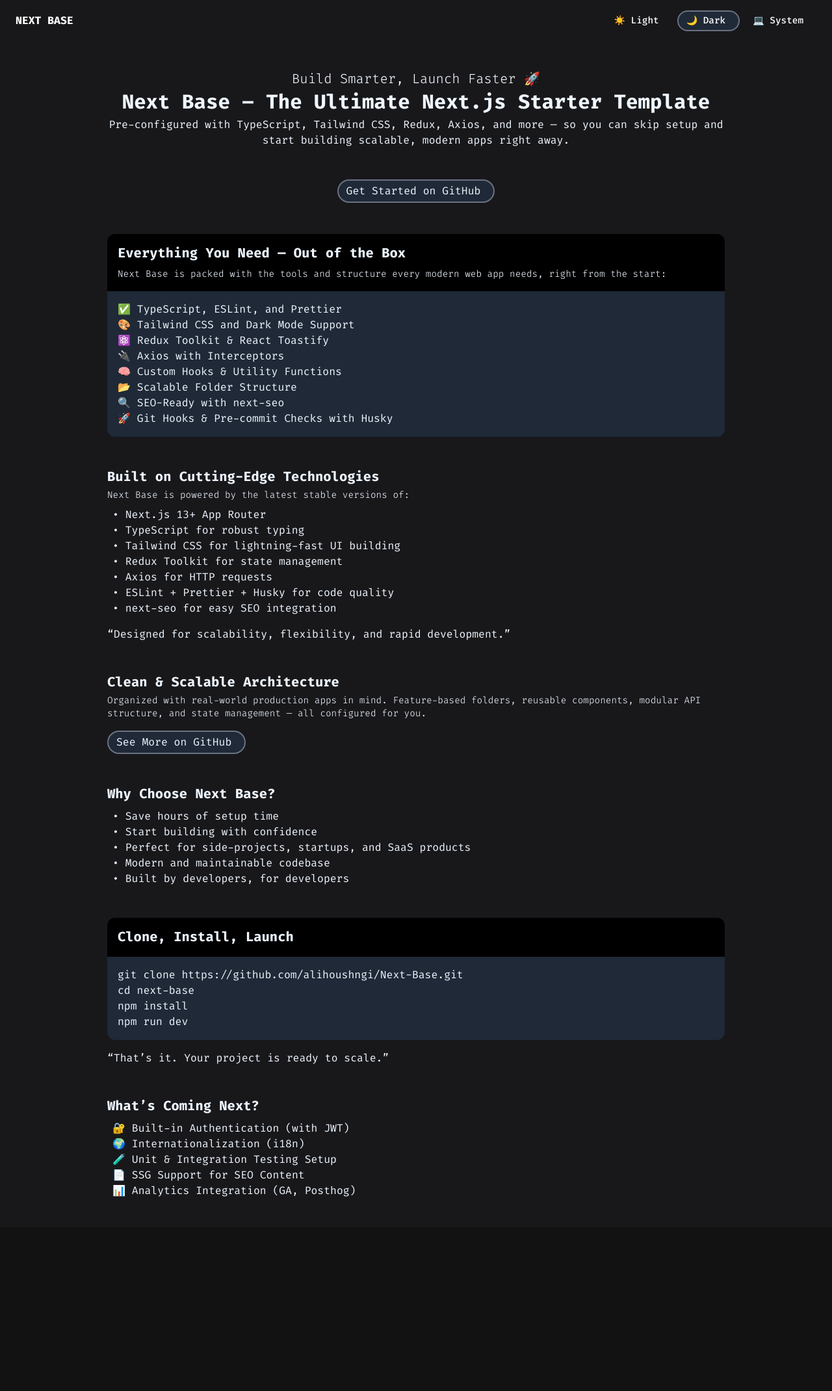
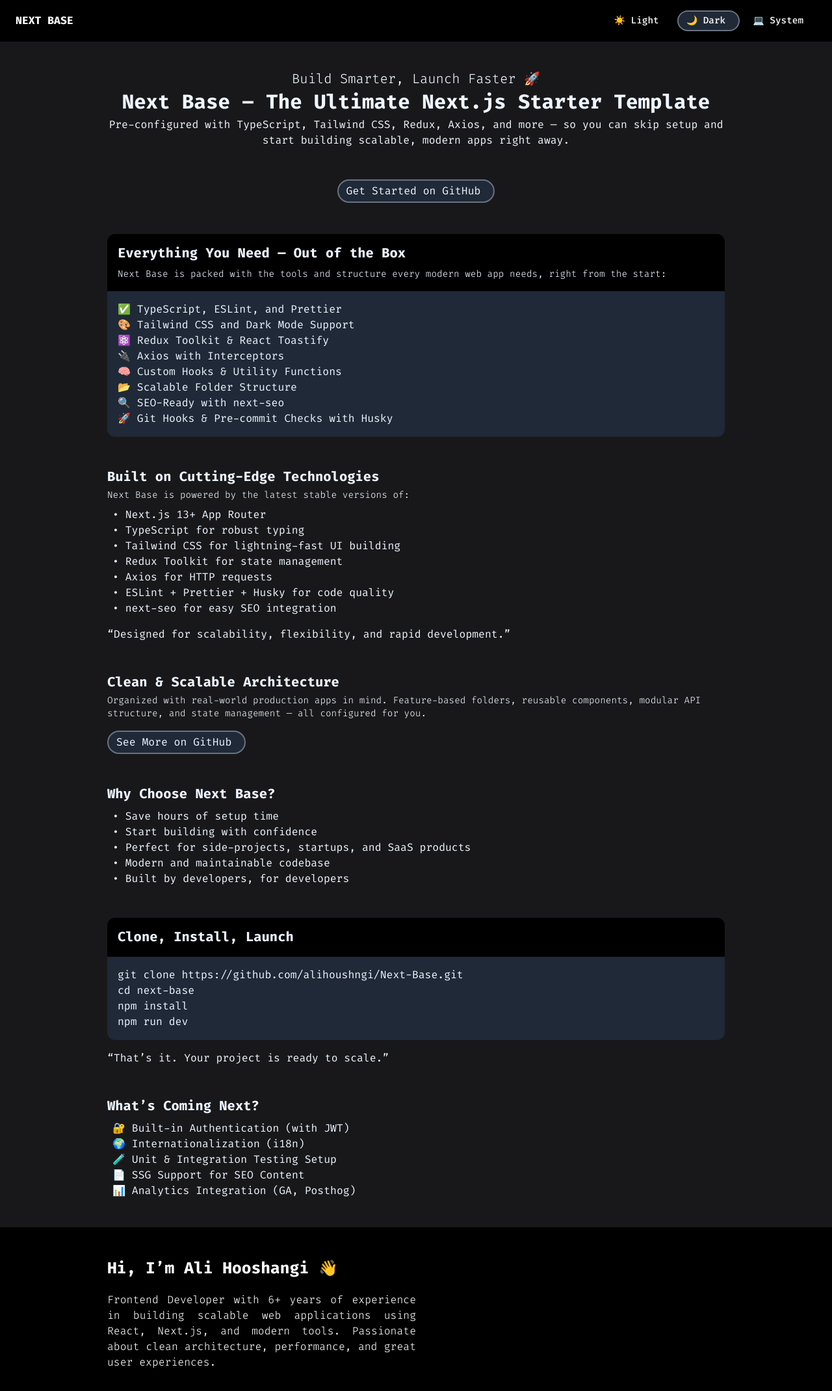
Before and after one commit to alihoushngi/Next-Base, a Next.js app: page / in a window 1280 px wide. Shown: the top 2140 px of the page at 65% size. Before the commit the page ends 1888 px from the top, so only its background shows below. Built offline with nearby package versions, Linux system fonts and the light colour scheme.

Commit message:
footer created

```diff
--- a/package.json
+++ b/package.json
@@ -25,6 +25,7 @@
     "!public/*.js": "echo 'Skip public JS files from linting'"
   },
   "dependencies": {
+    "@react-icons/all-files": "^4.1.0",
     "@reduxjs/toolkit": "^2.8.2",
     "axios": "^1.9.0",
     "bun": "^1.2.13",
--- a/src/app/page.tsx
+++ b/src/app/page.tsx
@@ -1,16 +1,36 @@
 import { ThemeSwitcher } from "@/components/shared/ThemeSwitcher";
 import LandingPage from "@/components/ui/LandingPage/LandingPage";
+import Link from "next/link";
 
 export default function Home() {
   return (
     <div className="bg-[#f5f7ff] text-black dark:bg-zinc-900 dark:text-white w-full">
-      <nav className="w-full flex justify-between items-center px-6 py-4">
+      <nav className="w-full flex justify-between items-center px-6 py-4 sticky top-0 bg-white dark:bg-black">
         <span className="uppercase font-black">Next Base</span>
         <ThemeSwitcher />
       </nav>
       <div className="min-h-[calc(100vh-70px)] py-4">
         <LandingPage />
       </div>
+      <footer className="bg-white dark:bg-black w-full px-6 py-12">
+        <div className="max-w-[950px] m-auto flex justify-between items-center">
+          <div className="w-1/2 flex flex-col gap-5">
+            <h4 className="font-bold text-2xl">Hi, I’m Ali Hooshangi 👋</h4>
+            <p className="font-light text-base text-justify">
+              Frontend Developer with 6+ years of experience in building
+              scalable web applications using React, Next.js, and modern tools.
+              Passionate about clean architecture, performance, and great user
+              experiences.
+            </p>
+            <div className="flex w-full justify-between items-center">
+              <Link href="mailto:aliihooshangi@gmail.com"></Link>
+              <Link href="https://www.linkedin.com/in/alihoushangi"></Link>
+              <Link href="https://github.com/alihoushngi"></Link>
+            </div>
+          </div>
+          <div className="w-1/2"></div>
+        </div>
+      </footer>
     </div>
   );
 }
```
Also changed, not shown: 2 other files (tests, documents, lock files or other folders).
